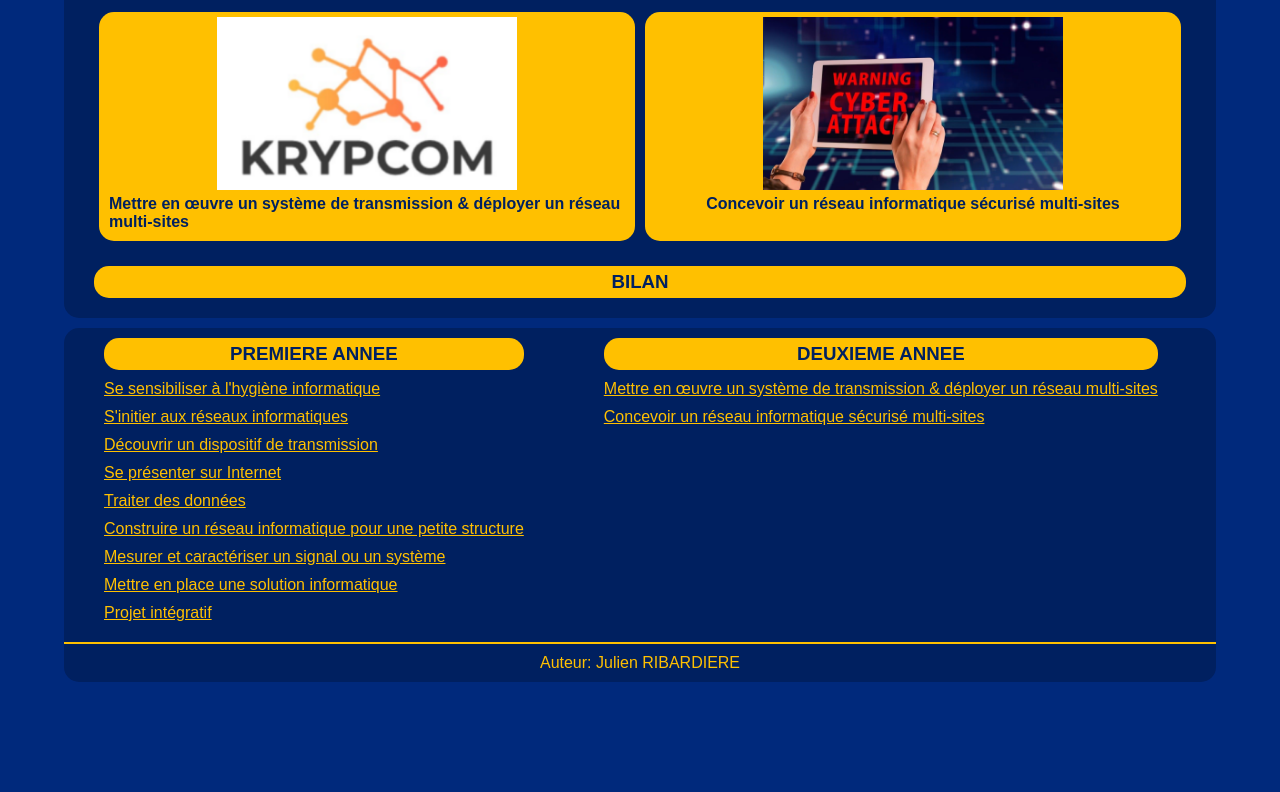
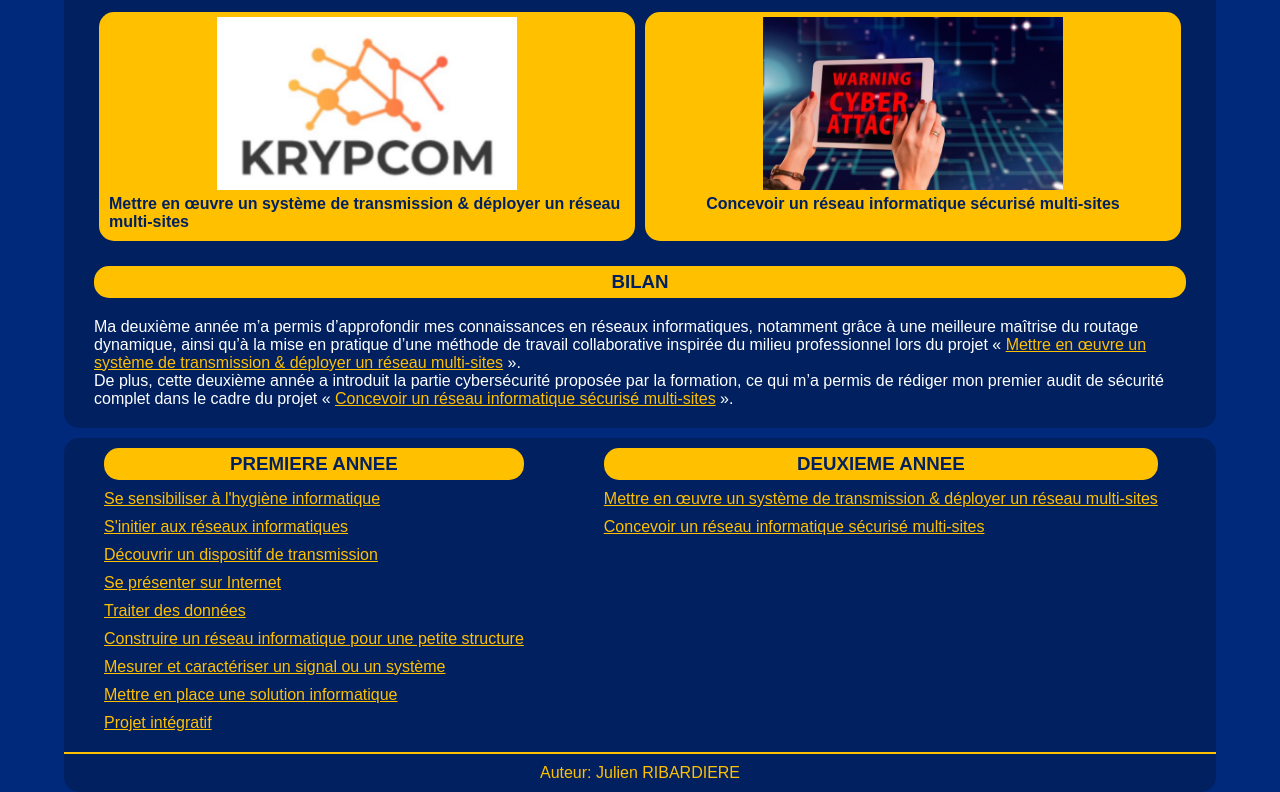
Before and after one commit to Juribard/Julien_RIBARDIERE_Portfoliot_2025, a plain HTML site: page index.html in a window 1280 px wide. Shown: the part 2576-3368 px from the top of the page. Before the commit the page ends 3258 px from the top, so only its background shows below. Drawn offline with Linux system fonts and the light colour scheme.

Commit message:
bilan_provisoire deuxieme année

```diff
--- a/index.html
+++ b/index.html
@@ -121,6 +121,11 @@
                 </a>
             </div>
             <h3>BILAN</h3>
+            <p>
+                Ma deuxième année m’a permis d’approfondir mes connaissances en réseaux informatiques, notamment grâce à une meilleure maîtrise du routage dynamique, ainsi qu’à la mise en pratique d’une méthode de travail collaborative inspirée du milieu professionnel lors du projet « <a href="pages/SAE31">Mettre en œuvre un système de transmission & déployer un réseau multi-sites</a> ».
+                <br>
+                De plus, cette deuxième année a introduit la partie cybersécurité proposée par la formation, ce qui m’a permis de rédiger mon premier audit de sécurité complet dans le cadre du projet « <a href="pages/SAE32">Concevoir un réseau informatique sécurisé multi-sites</a> ».
+            </p>
         </div>
     </main>
     <footer class="piedpage">
```
